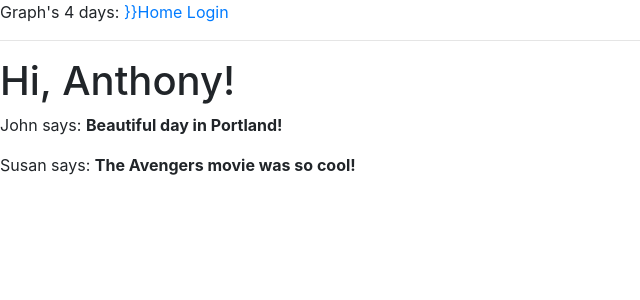
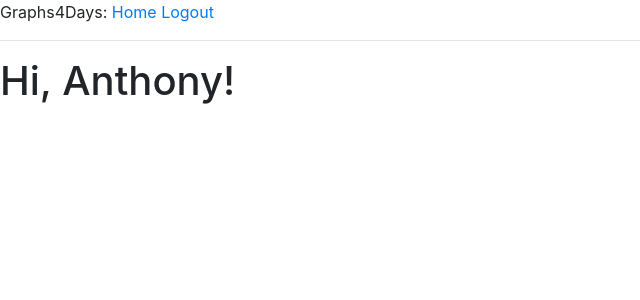
Before and after one commit to StandardUserInternship/Group11Final, a Flask app: page / in a window 1280 px wide. Shown: the top 300 px of the page, without its empty margins (0-640 px from the left). Run offline with Flask 2, Linux system fonts and the light colour scheme; the visitor is signed in with stand-in values (Sample User, id 1); some libraries are stand-ins or nearby versions.

Commit message:
User Struggles

```diff
--- a/app/templates/base.html
+++ b/app/templates/base.html
@@ -17,11 +17,15 @@
       {% endif %}
     </head>
     <body>
-        <div>Graph's 4 days:
-           <a href="{{ url_for('index') }}">}}Home</a>
-           <a href="{{ url_for('login') }}">Login</a>
-
-        </div>
+      <div>
+        Graphs4Days:
+        <a href="{{ url_for('index') }}">Home</a>
+        {% if current_user.is_anonymous %}
+        <a href="{{ url_for('login') }}">Login</a>
+        {% else %}
+        <a href="{{ url_for('logout') }}">Logout</a>
+        {% endif %}
+    </div>
         <hr>
         {% with messages = get_flashed_messages() %}
         {% if messages %}
--- a/app/views.py
+++ b/app/views.py
@@ -1,8 +1,10 @@
 from app import app
-from flask import render_template, flash, redirect, url_for
+from flask import render_template, flash, redirect, url_for, request
 from app.forms import LoginForm
-from flask_login import current_user, login_user
+from flask_login import current_user, login_user, logout_user, login_required
 from app.models import User
+from werkzeug.urls import url_parse
+
 
 
 
@@ -10,6 +12,7 @@ from app.models import User
 
 @app.route('/')
 @app.route('/index')
+@login_required
 def index():
     user = {'username': 'Anthony'}
     posts = [
@@ -22,7 +25,7 @@ def index():
             'body': 'The Avengers movie was so cool!'
         }
     ]
-    return render_template('index.html', title='Home', user=user, posts=posts)
+    return render_template('index.html', title='Home', user=user)
 
 @app.route('/login', methods=['GET', 'POST'])
 def login():
@@ -35,5 +38,13 @@ def login():
             flash('Invalid username or password')
             return redirect(url_for('login'))
         login_user(user, remember=form.remember_me.data)
-        return redirect(url_for('index'))
+        next_page = request.args.get('next')
+        if not next_page or url_parse(next_page).netloc != '':
+            next_page = url_for('index')
+        return redirect(next_page)
     return render_template('login.html', title='Sign In', form=form)
+
+@app.route('/logout')
+def logout():
+    logout_user()
+    return redirect(url_for('index'))
```
